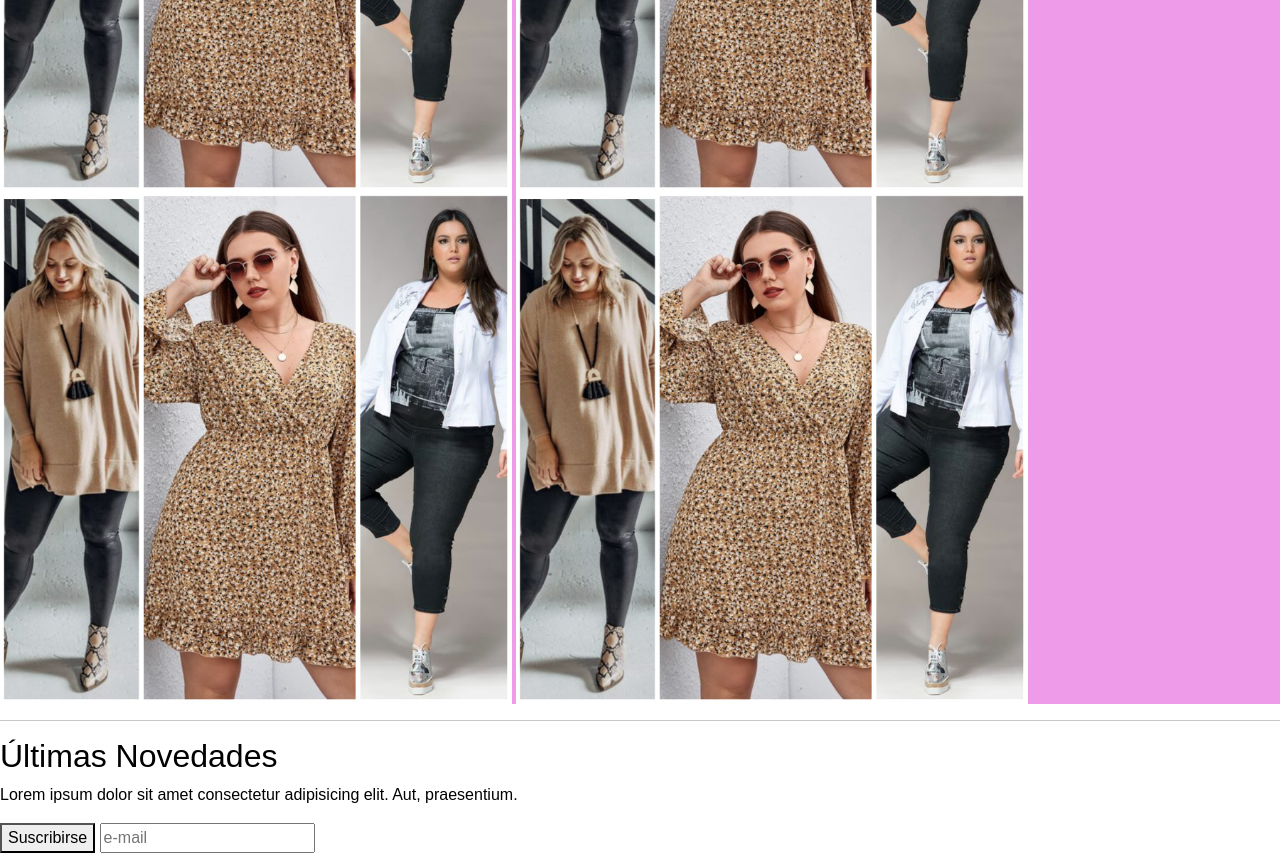
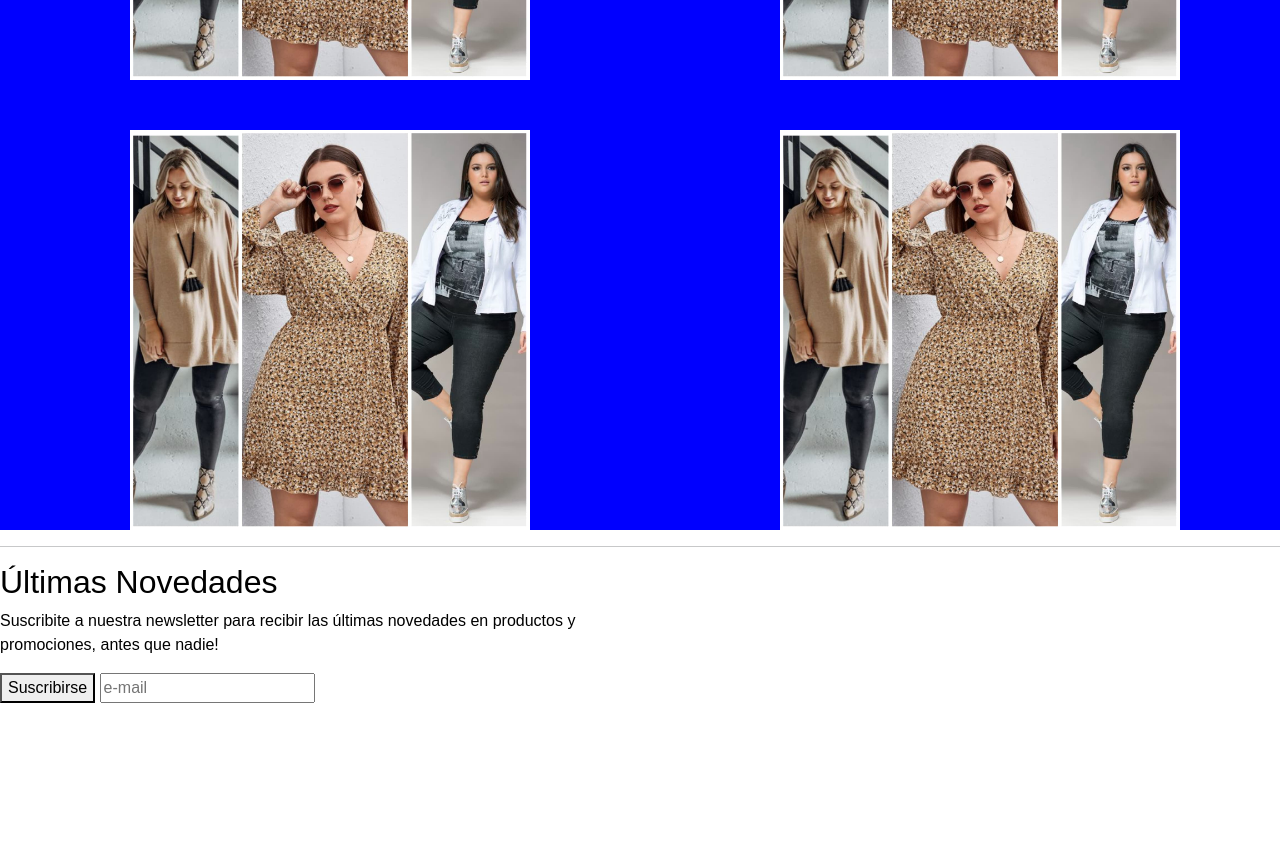
Before and after one commit to FedeRossotto/PFRossotto, a website: page index.html in a window 1280 px wide. Shown: the part 1280-2133 px from the top of the page. After the commit the page ends 1983 px from the top, so only its background shows below. Drawn offline with Linux system fonts and the light colour scheme.

Commit message:
maquetado el index

```diff
--- a/index.html
+++ b/index.html
@@ -25,23 +25,6 @@
 
     <hr>
 
-
-<!--     <nav class="barra-navegacion">
-        <a href="nosotros.html">Nosotros</a>
-        <a href="promociones.html">Promociones</a>
-        <a href="productos.html">Productos</a>
-        <a href="contacto.html">Contacto</a>
-    </nav> -->
-
-<!--     <nav class="navbar sticky-top bg-body-tertiary">
-        <div class="container-fluid">
-          <a class="navbar-brand" href="./promociones.html">Promociones</a>
-          <a class="navbar-brand" href="./productos.html">Productos</a>
-          <a class="navbar-brand" href="./nosotros.html">Nosotros</a>
-          <a class="navbar-brand" href="./contacto.html">Contacto</a>
-        </div>
-    </nav> -->
-
     <ul class="nav justify-content-center">
       <li class="nav-item">
         <a class="nav-link" href="./promociones.html">Promociones</a>
@@ -62,10 +45,6 @@
     <section class="principal">
 
             <h2>Destacados</h2>
-
-<!--             <img src="./imagenes/generica.jpg" alt="Imagen genérica para tienda de ropa" width="25%">
-            <img src="./imagenes/generica.jpg" alt="Imagen genérica para tienda de ropa" width="25%">
-            <img src="./imagenes/generica.jpg" alt="Imagen genérica para tienda de ropa" width="25%"> -->
 
             <div id="carouselExampleRide" class="carousel slide" data-bs-ride="carousel">
               <div class="carousel-inner">
@@ -94,12 +73,11 @@
         <div class="ultimo">
             <h2>Lo Último</h2>
 
-            <div><img src="./imagenes/generica.jpg" alt="Imagen genérica para tienda de ropa" width="40%">
-            <img src="./imagenes/generica.jpg" alt="Imagen genérica para tienda de ropa" width="40%">
-            </div>
-            <div>
-            <img src="./imagenes/generica.jpg" alt="Imagen genérica para tienda de ropa" width="40%">
-            <img src="./imagenes/generica.jpg" alt="Imagen genérica para tienda de ropa" width="40%">
+            <div class="fotos">
+              <img src="./imagenes/generica.jpg" alt="Imagen genérica para tienda de ropa" width="400px" >
+              <img src="./imagenes/generica.jpg" alt="Imagen genérica para tienda de ropa" width="400px" >
+              <img src="./imagenes/generica.jpg" alt="Imagen genérica para tienda de ropa" width="400px" >
+              <img src="./imagenes/generica.jpg" alt="Imagen genérica para tienda de ropa" width="400px" >
             </div>
         </div>
 
@@ -110,7 +88,7 @@
 
             <h2>Últimas Novedades</h2>
             <div class="news">
-                <p class="novedades">Lorem ipsum dolor sit amet consectetur adipisicing elit. Aut, praesentium.</p>
+                <p class="novedades">Suscribite a nuestra newsletter para recibir las últimas novedades en productos y promociones, antes que nadie!</p>
 
                 <form action="#">
                 <button>Suscribirse</button>
--- a/scss/style.scss
+++ b/scss/style.scss
@@ -39,6 +39,21 @@ nav .navbar {display: flex;
     width: 100%;
   }
 
+.ultimo{
+    background-color: aqua;
+    display: flexbox;
+    justify-content: space-between;
+    .fotos{
+        display: flex;
+        flex-wrap: wrap;
+        justify-content: space-around;
+        gap: 50px;
+        background-color: blue;
+        padding-left: 30px;
+    }
+
+ }
+
 .novedades {
     width: 50%;
 }
```
Also changed, not shown: css/style.css, 1 other file.
